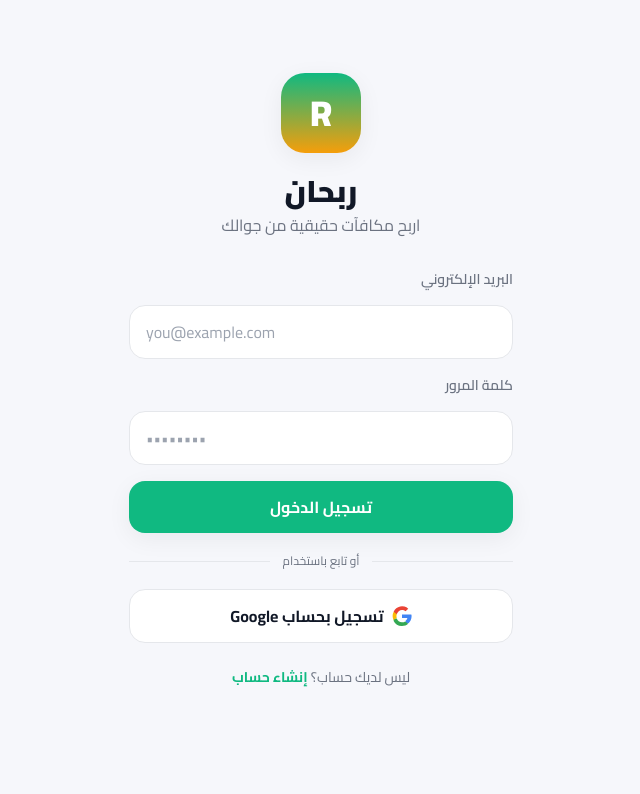
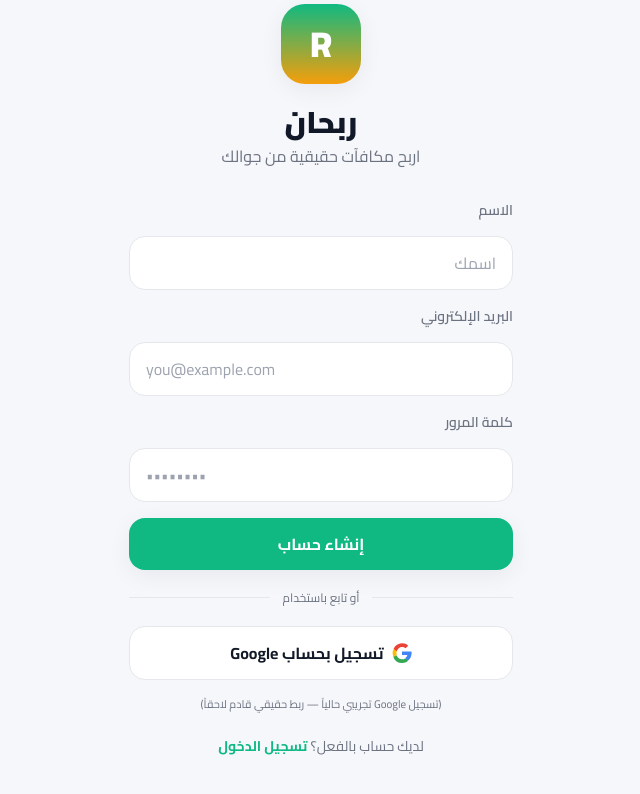
Before and after one commit to tecnomob2217-cmyk/RBHAAN-, a React (Vite) app: page / in a window 1280 px wide. Both pictures are taken after a click on the button "إنشاء حساب". Shown: the top 794 px of the page, without its empty margins (401-1041 px from the left). Built offline with nearby package versions, Linux system fonts and the light colour scheme; the HTML template or start-up script is replaced by a standard one.

Commit message:
Update AuthScreen.jsx

```diff
--- a/src/screens/AuthScreen.jsx
+++ b/src/screens/AuthScreen.jsx
@@ -1,26 +1,83 @@
 import React, { useState } from 'react';
 import { useAppStore } from '../store';
+import { supabase } from '../supabaseClient';
 import { Icon } from '../components/icons';
 
 export default function AuthScreen({ t }) {
   const login = useAppStore((s) => s.login);
+  const [mode, setMode] = useState('login'); // login | signup
   const [email, setEmail] = useState('');
   const [password, setPassword] = useState('');
+  const [name, setName] = useState('');
+  const [loading, setLoading] = useState(false);
+  const [errorMsg, setErrorMsg] = useState('');
+  const [infoMsg, setInfoMsg] = useState('');
 
-  const handleLogin = (e) => {
-    e?.preventDefault();
-    const cleanEmail = (email || '').trim().toLowerCase();
-    const isDemoAdmin = cleanEmail === 'admin@rabhan.app';
+  const completeLogin = async (authUser) => {
+    const { data: profile } = await supabase
+      .from('profiles')
+      .select('name, role, balance')
+      .eq('id', authUser.id)
+      .single();
+
     login({
-      id: isDemoAdmin ? 1 : Date.now(),
-      name: isDemoAdmin ? 'Rabhan Admin' : (cleanEmail.split('@')[0] || 'مستخدم'),
-      email: cleanEmail || 'user@rabhan.app',
-      role: isDemoAdmin ? 'admin' : 'user',
+      id: authUser.id,
+      name: profile?.name || authUser.email.split('@')[0],
+      email: authUser.email,
+      role: profile?.role || 'user',
     });
   };
 
+  const handleSubmit = async (e) => {
+    e.preventDefault();
+    setErrorMsg('');
+    setInfoMsg('');
+    if (!email.trim() || !password.trim()) {
+      setErrorMsg('أدخل البريد الإلكتروني وكلمة المرور');
+      return;
+    }
+    setLoading(true);
+    try {
+      if (mode === 'signup') {
+        const { data, error } = await supabase.auth.signUp({
+          email: email.trim(),
+          password,
+          options: { data: { name: name.trim() || email.split('@')[0] } },
+        });
+        if (error) throw error;
+        if (!data.session) {
+          setInfoMsg('تم إنشاء الحساب! تحقق من بريدك لتأكيده ثم سجل الدخول.');
+          setMode('login');
+          setLoading(false);
+          return;
+        }
+        await completeLogin(data.user);
+      } else {
+        const { data, error } = await supabase.auth.signInWithPassword({
+          email: email.trim(),
+          password,
+        });
+        if (error) throw error;
+        await completeLogin(data.user);
+      }
+    } catch (err) {
+      const msg = err?.message || '';
+      if (msg.includes('Invalid login credentials')) {
+        setErrorMsg('البريد الإلكتروني أو كلمة المرور غير صحيحة');
+      } else if (msg.includes('already registered') || msg.includes('already exists')) {
+        setErrorMsg('هذا البريد مسجل مسبقاً، جرب تسجيل الدخول بدلاً من إنشاء حساب');
+      } else if (msg.includes('Password should be at least')) {
+        setErrorMsg('كلمة المرور يجب أن تكون 6 أحرف على الأقل');
+      } else {
+        setErrorMsg('حدث خطأ غير متوقع، حاول مرة أخرى');
+      }
+    } finally {
+      setLoading(false);
+    }
+  };
+
   const handleGoogleLogin = () => {
-    login({ id: Date.now(), name: 'مستخدم Google', email: 'google_user@rabhan.app', role: 'user' });
+    login({ id: `google_demo_${Date.now()}`, name: 'مستخدم Google', email: 'google_user@rabhan.app', role: 'user' });
   };
 
   return (
@@ -31,7 +88,28 @@ export default function AuthScreen({ t }) {
       <h1 className="mb-1 text-3xl font-black">ربحان</h1>
       <p className="mb-8 text-muted">اربح مكافآت حقيقية من جوالك</p>
 
-      <form onSubmit={handleLogin} className="w-full max-w-sm space-y-4">
+      {errorMsg && (
+        <div className="mb-4 w-full max-w-sm rounded-2xl bg-red-50 p-3 text-center text-sm font-bold text-red-600">
+          {errorMsg}
+        </div>
+      )}
+      {infoMsg && (
+        <div className="mb-4 w-full max-w-sm rounded-2xl bg-emerald-50 p-3 text-center text-sm font-bold text-emerald-700">
+          {infoMsg}
+        </div>
+      )}
+
+      <form onSubmit={handleSubmit} className="w-full max-w-sm space-y-4">
+        {mode === 'signup' && (
+          <>
+            <label className="block text-sm font-semibold text-muted">الاسم</label>
+            <input
+              type="text" value={name} onChange={(e) => setName(e.target.value)}
+              placeholder="اسمك"
+              className="w-full rounded-2xl border border-gray-200 bg-white px-4 py-3.5 outline-none focus:border-primary"
+            />
+          </>
+        )}
         <label className="block text-sm font-semibold text-muted">{t('email')}</label>
         <input
           type="email" value={email} onChange={(e) => setEmail(e.target.value)}
@@ -44,8 +122,9 @@ export default function AuthScreen({ t }) {
           placeholder="••••••••" dir="ltr"
           className="w-full rounded-2xl border border-gray-200 bg-white px-4 py-3.5 text-left outline-none focus:border-primary"
         />
-        <button type="submit" className="w-full rounded-2xl bg-primary py-3.5 font-bold text-white shadow-soft active:scale-[0.98] transition">
-          {t('login')}
+        <button type="submit" disabled={loading}
+          className="w-full rounded-2xl bg-primary py-3.5 font-bold text-white shadow-soft active:scale-[0.98] transition disabled:opacity-60">
+          {loading ? t('loading') : mode === 'signup' ? t('createAccount') : t('login')}
         </button>
 
         <div className="flex items-center gap-3 py-1">
@@ -58,12 +137,28 @@ export default function AuthScreen({ t }) {
           className="flex w-full items-center justify-center gap-2 rounded-2xl border border-gray-200 bg-white py-3.5 font-bold active:scale-[0.98] transition">
           {Icon.google} {t('googleLogin')}
         </button>
+        <p className="text-center text-[11px] text-muted">
+          (تسجيل Google تجريبي حالياً — ربط حقيقي قادم لاحقاً)
+        </p>
       </form>
 
       <p className="mt-6 text-sm text-muted">
-        {t('noAccount')}{' '}
-        <button className="font-bold text-primary">{t('createAccount')}</button>
+        {mode === 'login' ? (
+          <>
+            {t('noAccount')}{' '}
+            <button onClick={() => { setMode('signup'); setErrorMsg(''); setInfoMsg(''); }} className="font-bold text-primary">
+              {t('createAccount')}
+            </button>
+          </>
+        ) : (
+          <>
+            لديك حساب بالفعل؟{' '}
+            <button onClick={() => { setMode('login'); setErrorMsg(''); setInfoMsg(''); }} className="font-bold text-primary">
+              {t('login')}
+            </button>
+          </>
+        )}
       </p>
     </div>
   );
-}
+    }
```
